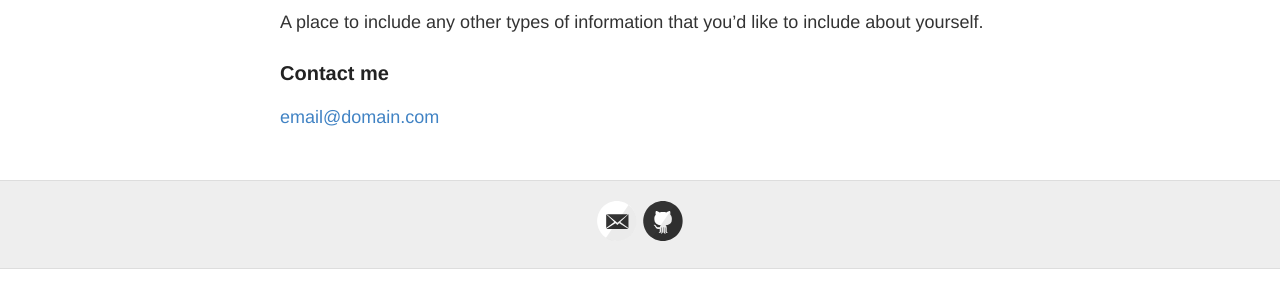
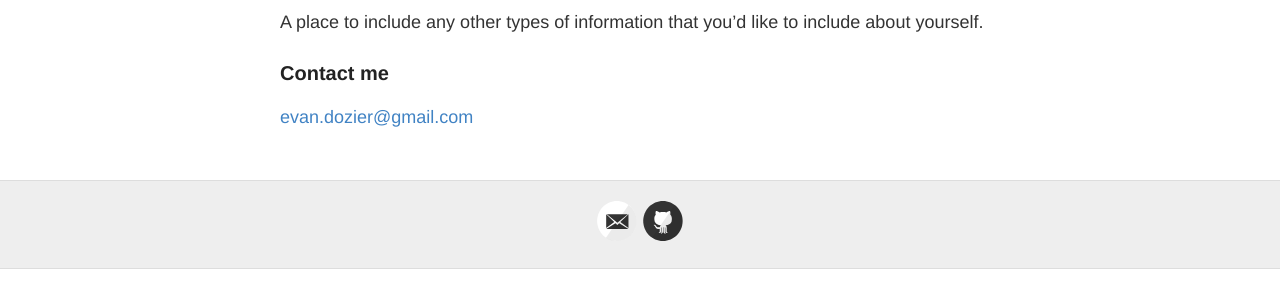
Before and after one commit to evandozier/evandozier.github.io, a Jekyll site: the page built from about.md, in a window 1280 px wide. Shown: the part 354-654 px from the top of the page. Built offline with Jekyll 4.4.1, drawn with Linux system fonts in a browser that asks for light colours.

Commit message:
Updated e-mail in about.md

```diff
--- a/about.md
+++ b/about.md
@@ -12,4 +12,4 @@ A place to include any other types of information that you'd like to include abo
 
 ### Contact me
 
-[email@domain.com](mailto:email@domain.com)
+[evan.dozier@gmail.com](mailto:evan.dozier@gmail.com)
```
